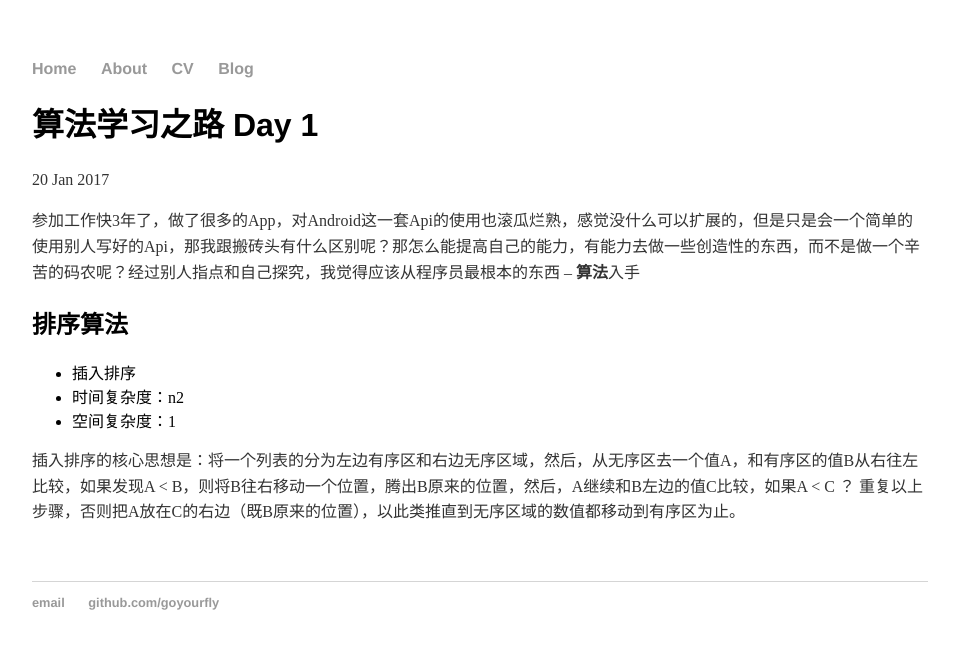
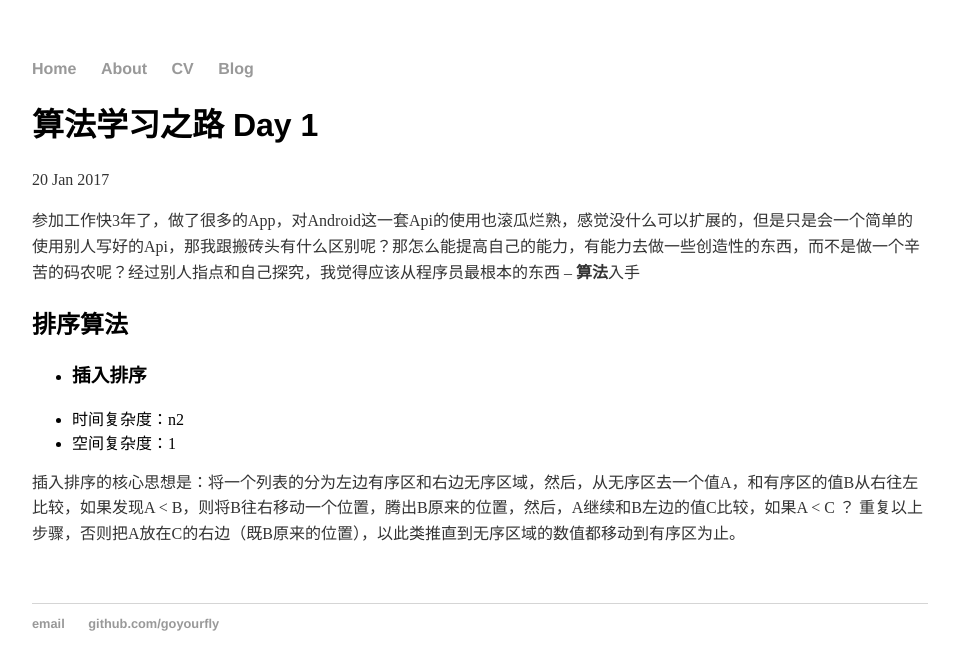
Before and after one commit to goyourfly/goyourfly.github.io, a Jekyll site: the page built from _posts/2017-01-20-go-your-fly-site-launched.md, in a window 1280 px wide. Shown: the top 670 px of the page, without its empty margins (160-1119 px from the left). Built offline with Jekyll 4.4.1, drawn with Linux system fonts in a browser that asks for light colours.

```diff
--- a/_posts/2017-01-20-go-your-fly-site-launched.md
+++ b/_posts/2017-01-20-go-your-fly-site-launched.md
@@ -7,7 +7,7 @@ date: 2017-01-20
 
 
 ## 排序算法
-* 插入排序
+* ### 插入排序
 - 时间复杂度：n2
 - 空间复杂度：1
 
```
